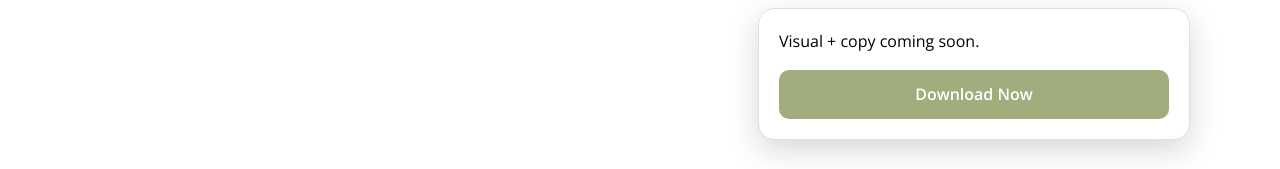
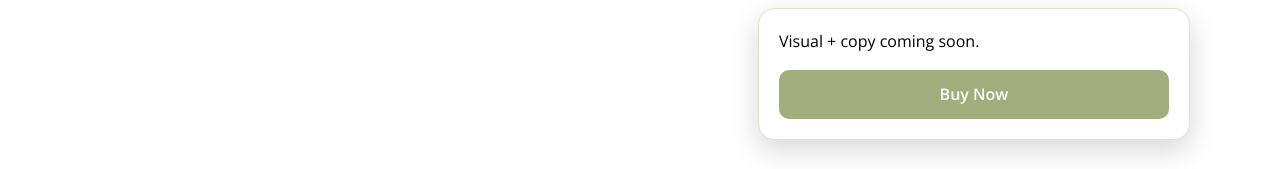
Before and after one commit to JacksonDickfos/turningtideproject, a Next.js app: page /digital-products/digital-product-3 in a window 1280 px wide. Shown: the part 265-434 px from the top of the page. Built offline with nearby package versions, Linux system fonts and the light colour scheme.

Commit message:
Digital products: rename pre-launch CTA copy to Buy Now
Co-authored-by: Cursor <cursoragent@cursor.com>

```diff
--- a/src/app/digital-products/[slug]/page.tsx
+++ b/src/app/digital-products/[slug]/page.tsx
@@ -286,11 +286,11 @@ export default async function DigitalProductDetailPage({
                       </p>
                       {product.status === "coming_soon" || !product.stripeUrl ? (
                         <button className="button" type="button" disabled>
-                          Download Now
+                          Buy Now
                         </button>
                       ) : (
                         <a className="button" href={product.stripeUrl}>
-                          Download Now
+                          Buy Now
                         </a>
                       )}
                     </div>
@@ -509,7 +509,7 @@ export default async function DigitalProductDetailPage({
 
                 {product.status === "coming_soon" || !product.stripeUrl ? (
                   <button className="button" type="button" disabled>
-                    Download Now
+                    Buy Now
                   </button>
                 ) : (
                   <>
```
